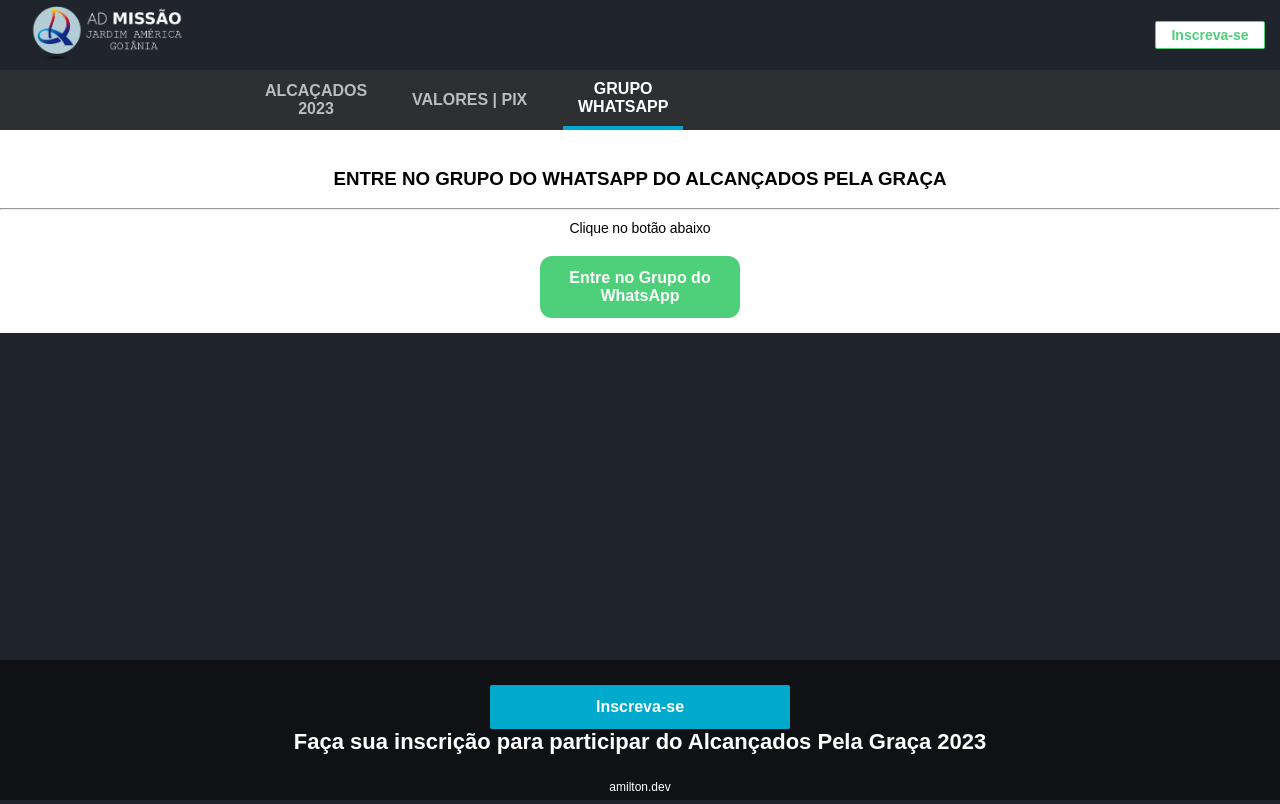
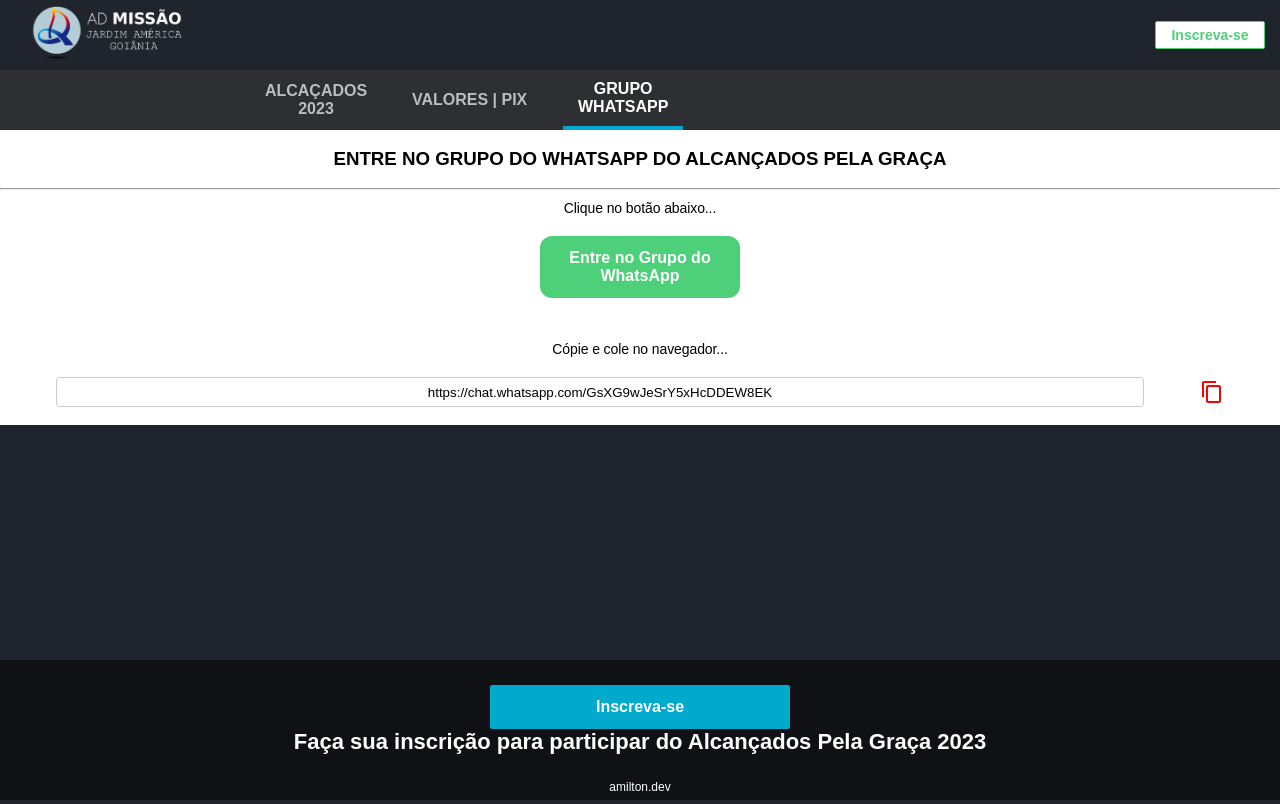
Before and after one commit to AmiltonSantos/alcancadosPelaGraca, a Next.js app: page /grupowhatsapp in a window 1280 px wide. Built offline with nearby package versions, Linux system fonts and the light colour scheme; a web font is replaced by a local one.

Commit message:
:fire: ajusta posicao do menu grupo whatsapp

```diff
--- a/pages/grupowhatsapp.jsx
+++ b/pages/grupowhatsapp.jsx
@@ -1,15 +1,16 @@
 import { useState } from "react";
+import { ToastContainer, toast } from 'react-toastify';
 import 'react-toastify/dist/ReactToastify.css';
+import ContentCopyIcon from '@mui/icons-material/ContentCopy';
 
 const Grupowhatsapp = () => {
-  const [isOpen, setIsOpen] = useState(false);
+
+  const toastSuccess = () => toast.info('Url cópiada com sucesso!');
+
+  const numeroPix = 'https://chat.whatsapp.com/GsXG9wJeSrY5xHcDDEW8EK';
 
   function toggleModal() {
-    setIsOpen(!isOpen);
-    if (isOpen === true) {
-      //Link do grupo do whatsapp
-      document.location.href = 'https://chat.whatsapp.com/GsXG9wJeSrY5xHcDDEW8EK';
-    }
+    document.location.href = 'https://chat.whatsapp.com/GsXG9wJeSrY5xHcDDEW8EK';
   }
 
   return (
@@ -21,10 +22,48 @@ const Grupowhatsapp = () => {
       <br></br>
       <hr />
       <p className="newCustomer">
-        Clique no botão abaixo
+        Clique no botão abaixo...
       </p>
 
       <button className="ctaButtonTaxa" onClick={toggleModal}>Entre no Grupo do WhatsApp</button>
+
+      <br></br>
+      <br></br>
+
+      <p className="newCustomer">
+        Cópie e cole no navegador...
+      </p>
+
+      <div className="input-wrapper" onClick={toastSuccess}>
+        <input
+          type="text"
+          id="name"
+          style={{
+            width: '85%',
+            height: '30px',
+            border: '1px solid #ccc',
+            borderRadius: '4px',
+            textAlign: 'center'
+          }}
+          value='https://chat.whatsapp.com/GsXG9wJeSrY5xHcDDEW8EK'
+        />
+         <ContentCopyIcon className="corIconPix" onClick={() => { navigator.clipboard.writeText(numeroPix) }} />
+      </div>
+
+
+      <br></br>
+      <ToastContainer
+        position="bottom-left"
+        autoClose={2500}
+        hideProgressBar={false}
+        newestOnTop={false}
+        closeOnClick
+        rtl={false}
+        pauseOnFocusLoss
+        draggable
+        pauseOnHover
+      />
+
     </div>
   );
 };
--- a/styles/globals.css
+++ b/styles/globals.css
@@ -60,6 +60,12 @@ a {
   text-align: center;
 }
 
+.input-wrapper {
+  display: flex;
+  align-items: center;
+  justify-content: space-evenly;
+}
+
 .pixContainer {
   margin: 0;
   text-align: center;
@@ -70,7 +76,7 @@ a {
 .whatsappContainer {
   margin: 0;
   text-align: center;
-  padding-top: 80px;
+  padding-top: 60px;
   background-color: white;
 }
 
```
